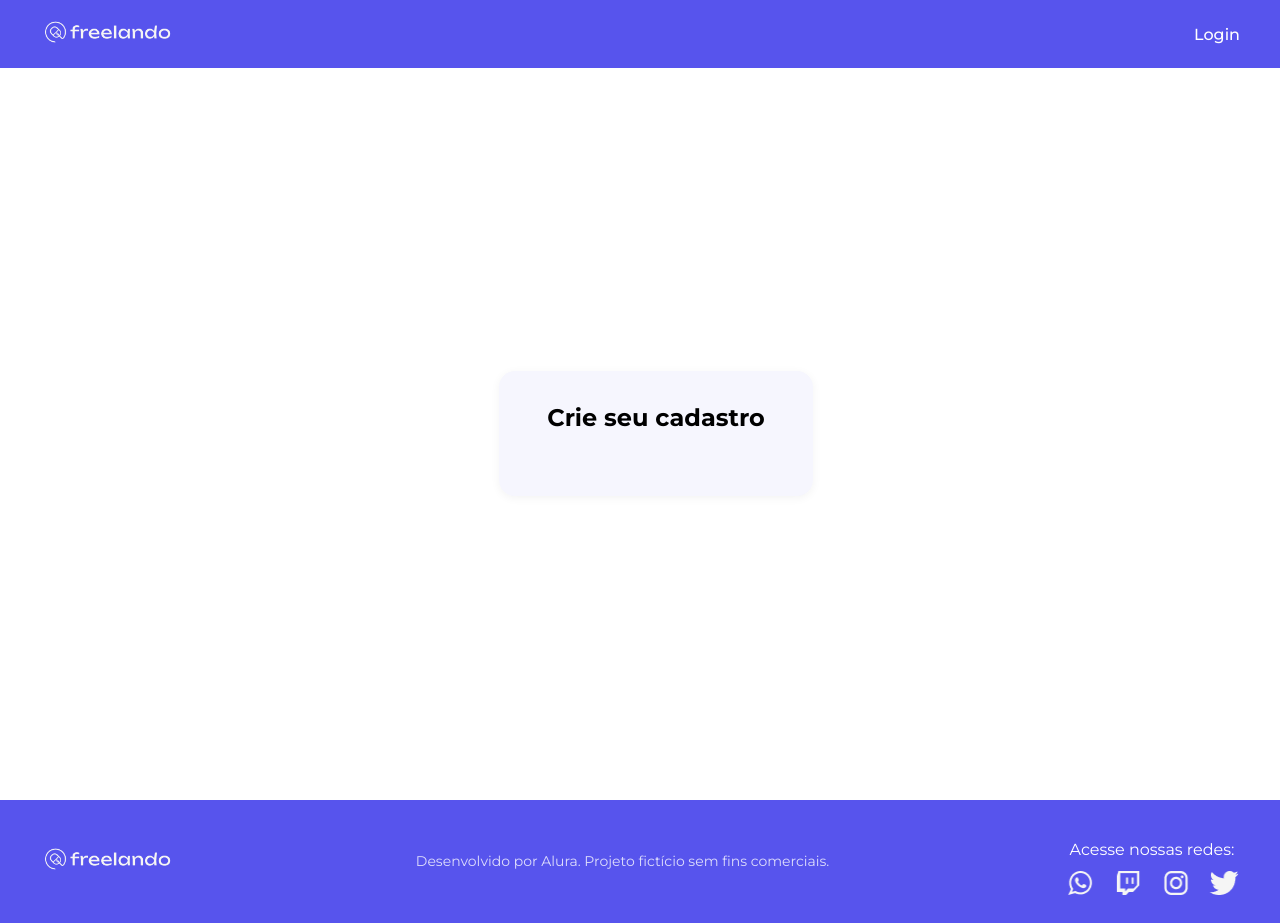
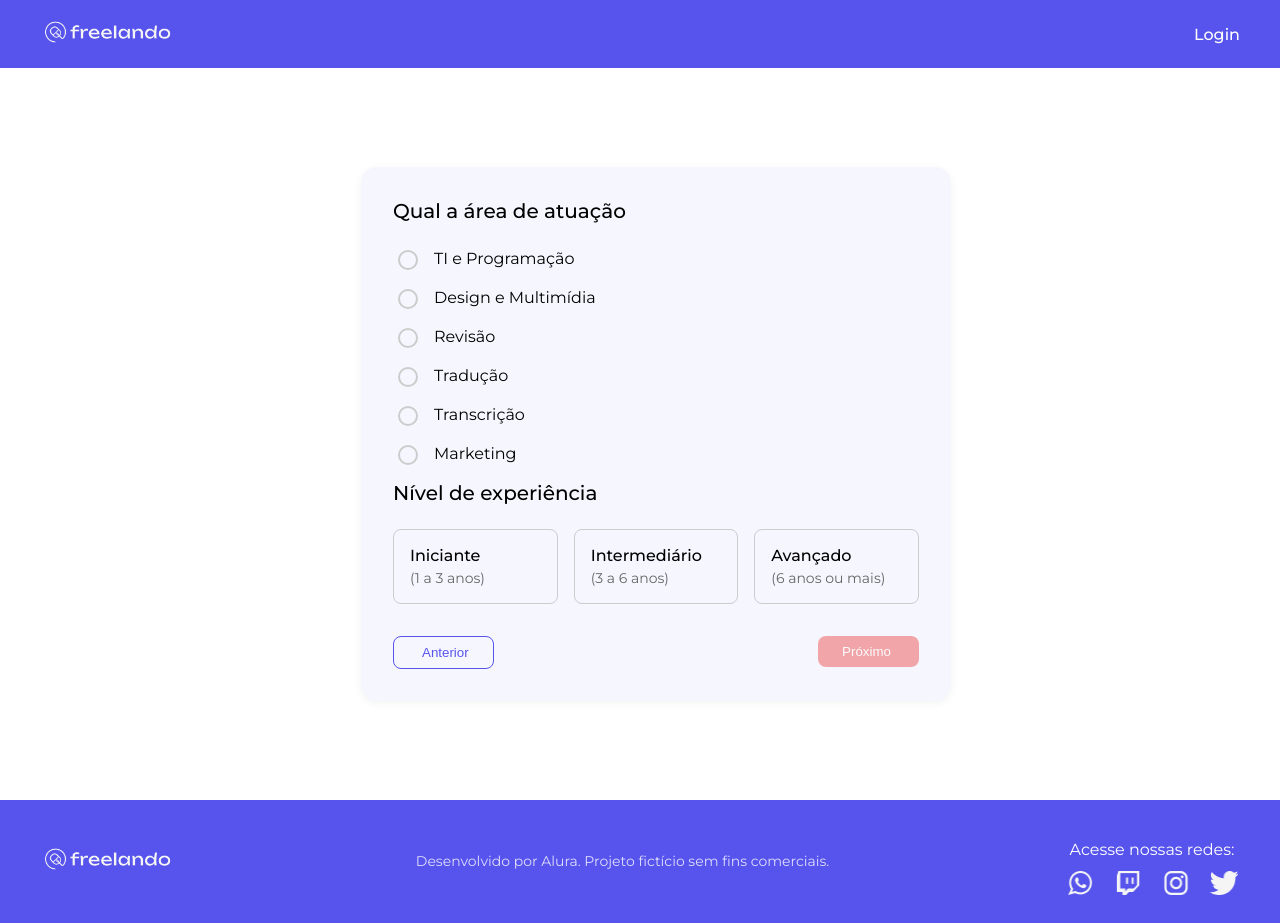
Before and after one commit to aldtorres/freelando, an Angular app: page /cadastro/area-atuacao in a window 1280 px wide. Built offline with nearby package versions, Linux system fonts and the light colour scheme.

Commit message:
FormGroup - FormBuilder - Validators.required - this.cadastroForm.valid - <form [formGroup]="cadastroForm" - [disabled]="cadastroForm.invalid"

```diff
--- a/src/app/pages/cadastro-form/cadastro-form.component.html
+++ b/src/app/pages/cadastro-form/cadastro-form.component.html
@@ -1,8 +1,70 @@
 <div class="cadastro-form">
   <div class="cadastro-form__container">
     <div class="cadastro-form__card">
-      <h2 class="cadastro-form__title">Crie seu cadastro</h2>
+      <!-- <h2 class="cadastro-form__title">Crie seu cadastro</h2> -->
 
+      <form [formGroup]="cadastroForm" (ngSubmit)="onProximo()">
+          <div class="cadastro-form__section">
+            <h3 class="cadastro-form__section-title">Qual a área de atuação</h3>
+            <div class="cadastro-form__radio-group">
+              <app-radio-option
+                  *ngFor="let area of areasAtuacao"
+                  [id]="area.id"
+                  [name]="'areaAtuacao'"
+                  [value]="area.value"
+                  [label]="area.label"
+                  [checked]="cadastroForm.get('areaAtuacao')?.value === area.value"
+                  (selectionChange)="onAreaChange($event)">
+              </app-radio-option>
+
+              <!-- mensagem de erro [houve algum toque no formulario e 'areaAtuacao' está inválido! ] -->
+              <div *ngIf="cadastroForm.get('areaAtuacao')?.touched &&
+                                cadastroForm.get('areaAtuacao')?.invalid"
+                    class="cadastro-form__error">
+                    Por favor, selecione uma área de atuação.
+              </div>
+              <!-- mensagem de erro -->
+            </div>
+
+            <div class="cadastro-form__section">
+              <h3 class="cadastro-form__section-title">Nível de
+                experiência</h3>
+              <app-experience-level
+                [levels]="niveisExperiencia"
+                [selectedLevel]="cadastroForm.get('niveisExperiencia')?.value"
+                (levelChange)="onNivelChange($event)">
+              </app-experience-level>
+              <div *ngIf="cadastroForm.get('nivelExperiencia')?.
+                          touched && cadastroForm.get('nivelExperiencia')?.invalid"
+                  class="cadastro-form__error">
+                  Por favor, selecione um nível de experiência.
+              </div>
+            </div>
+
+
+            <div class="cadastro-form__actions">
+              <app-button
+                text="Anterior"
+                type="outline"
+                icon="fas fa-arrow-left"
+                iconPosition="left"
+                (clicked)="onAnterior()">
+              </app-button>
+              <app-button
+                text="Próximo"
+                type="primary"
+                icon="fas fa-arrow-right"
+                iconPosition="right"
+                [disabled]="cadastroForm.invalid"
+                (clicked)="onProximo()">
+              </app-button>
+            </div>
+
+
+
+          </div>
+
+      </form>
 
     </div>
   </div>
--- a/src/app/pages/cadastro-form/cadastro-form.component.ts
+++ b/src/app/pages/cadastro-form/cadastro-form.component.ts
@@ -1,6 +1,9 @@
-import { Component } from '@angular/core';
-import { FormGroup, ReactiveFormsModule } from '@angular/forms';
+import { Component, OnInit } from '@angular/core';
+import { FormBuilder, FormGroup, ReactiveFormsModule, Validators } from '@angular/forms';
 import { CommonModule } from '@angular/common';
+import { RadioOptionComponent } from "../../shared/components/radio-option/radio-option.component";
+import { ExperienceLevelComponent } from "../../shared/components/experience-level/experience-level.component";
+import { ButtonComponent } from "../../shared/components/button/button.component";
 
 const MODULES = [
   CommonModule,
@@ -11,12 +14,18 @@
   selector: 'app-cadastro-form',
   standalone: true,
   imports: [
-    ...MODULES
-  ],
+    ...MODULES,
+    RadioOptionComponent,
+    ExperienceLevelComponent,
+    ButtonComponent
+],
   templateUrl: './cadastro-form.component.html',
   styleUrls: ['./cadastro-form.component.scss']
 })
-export class CadastroFormComponent {
+export class CadastroFormComponent implements OnInit {
+
+  //atenção este é o pivo tanto no *.HTML  quanto no *.TS
+  //também usando *.HTML => [formGroup]="cadastroForm" e  [disabled]="cadastroForm.invalid"
   cadastroForm!: FormGroup;
 
   areasAtuacao = [
@@ -45,4 +54,42 @@
       description: '(6 anos ou mais)'
     }
   ];
+
+
+  constructor(private fb: FormBuilder){
+
+  }
+
+  ngOnInit(): void {
+
+    //procurar [areasAtuacao e niveisExperiencia] em =>> src/app/pages/cadastro-form/cadastro-form.component.html
+    this.cadastroForm = this.fb.group({
+      areasAtuacao: ['', Validators.required ], //ref.00.atu - inicial com string vazia
+      niveisExperiencia: ['', Validators.required] //ref.01.niv
+    });
+
+  }
+
+  onAreaChange(area: string) {
+    this.cadastroForm.get('areasAtuacao')?.setValue(area);//ref.00.atu
+  }
+
+  onNivelChange(nivel: string) {
+    this.cadastroForm.get('niveisExperiencia')?.setValue(nivel);//ref.01.niv
+  }
+
+  onAnterior() {
+    console.log('Voltar')
+  }
+
+  onProximo() {
+    if(this.cadastroForm.valid){
+      console.log('OK')
+    }else{
+      console.log('nOK')
+    }
+  }
+
+
+
 }
```
